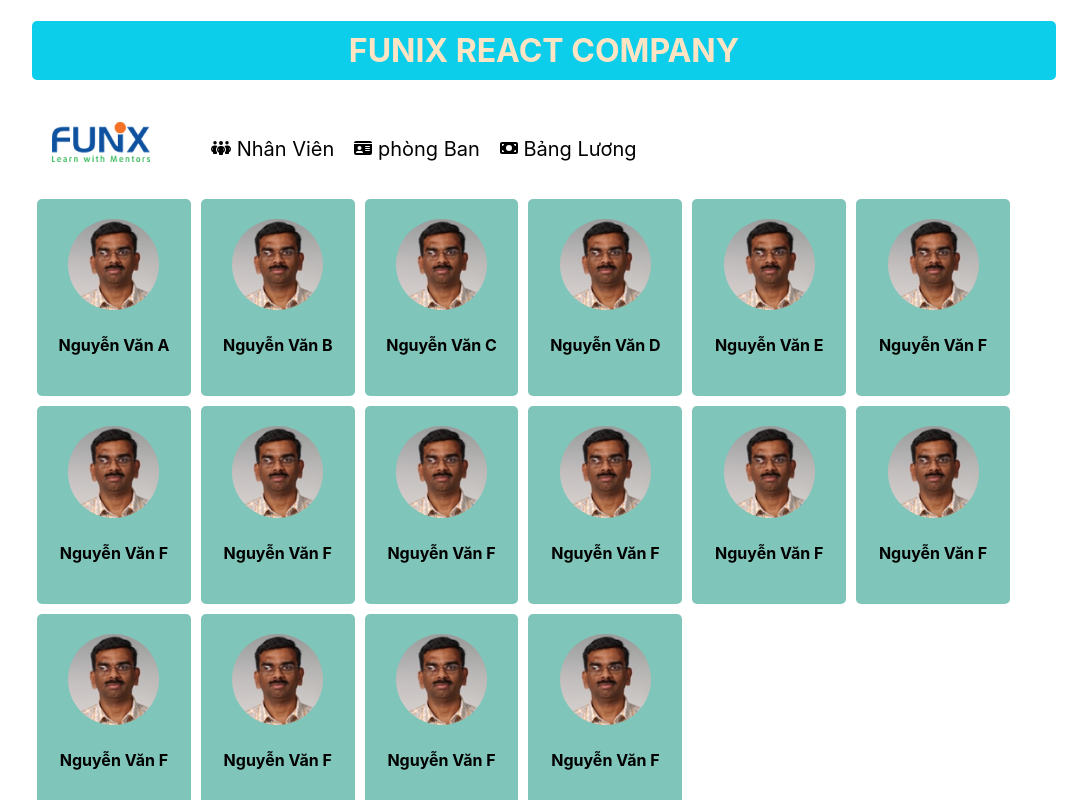
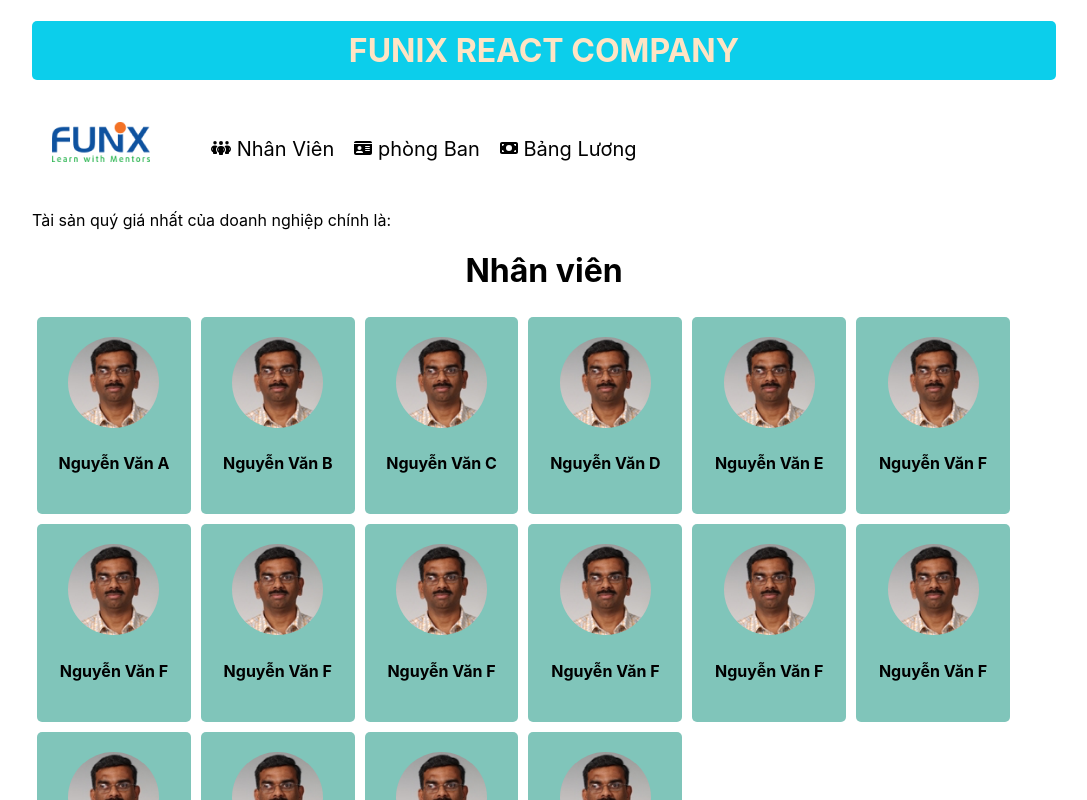
Before and after one commit to longho964/RJS101x_01-A_VN_DN_ASM3_longhnFX15082, a React (Create React App) app: page /nhanvien in a window 1280 px wide. Shown: the top 800 px of the page, without its empty margins (96-1183 px from the left). Built offline with nearby package versions, Linux system fonts and the light colour scheme.

Commit message:
format date-staffInfor

```diff
--- a/src/App.css
+++ b/src/App.css
@@ -28,7 +28,7 @@
   margin: 5px;
   padding: 20px;
 }
-.department :hover {
+.department:hover {
   color: rgb(61, 111, 54);
   font-size: x-large;
 }
@@ -39,11 +39,10 @@
   border-radius: 5px;
   background-color: rgb(128, 197, 186);
   margin: 5px;
-  padding-left: 30px;
+  padding: 0px 30px;
 }
-.staff-infor :hover {
+.staff-infor:hover {
   background-color: rgb(61, 111, 124);
-  cursor: pointer;
 }
 
 .staff-list {
--- a/src/StaffListApp/StaffInfor.js
+++ b/src/StaffListApp/StaffInfor.js
@@ -25,8 +25,15 @@ function RenderStaffInfor({ choosenStaff }) {
           {choosenStaff !== null && (
             <div key={choosenStaff.id} className="containerinfor">
               <h5> Họ và tên: {choosenStaff.name}</h5>
-              <p> Ngày sinh : {choosenStaff.doB}</p>
-              <p> Ngày vào công ty:{choosenStaff.startDate}</p>
+              <p>
+                {" "}
+                Ngày sinh : {new Date(choosenStaff.doB).toLocaleDateString()}
+              </p>
+              <p>
+                {" "}
+                Ngày vào công ty:
+                {new Date(choosenStaff.startDate).toLocaleDateString()}
+              </p>
               <p> Phòng ban: {choosenStaff.department.name}</p>
               <p> Số ngày nghỉ còn lại: {choosenStaff.annualLeave}</p>
               <p> số ngày làm thêm: {choosenStaff.overTime}</p>
--- a/src/StaffListApp/staffList.js
+++ b/src/StaffListApp/staffList.js
@@ -25,7 +25,13 @@ class Liststaff extends Component {
         </div>
       );
     });
-    return <div className="row-stafflist">{staffcompany}</div>;
+    return (
+      <div>
+        <p>Tài sản quý giá nhất của doanh nghiệp chính là:</p>
+        <h1 style={{ "text-align": "  center" }}>Nhân viên</h1>
+        <div className="row-stafflist">{staffcompany}</div>;
+      </div>
+    );
   }
 }
 
```
Also changed, not shown: 1 other file (tests, documents, lock files or other folders).
